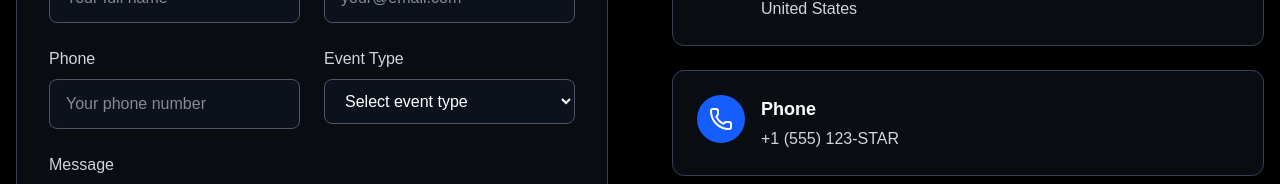
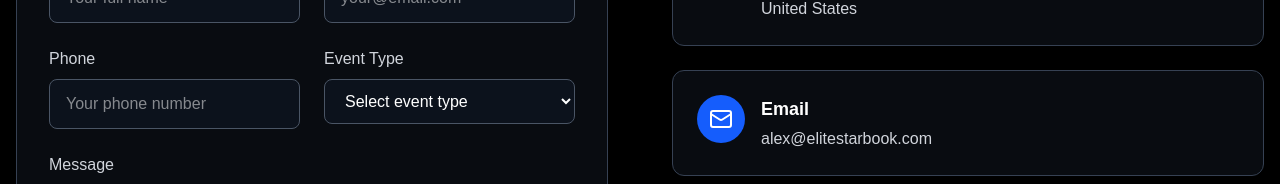
Before and after one commit to DDstar1/booking, a Next.js app: page /contact_us in a window 1280 px wide. Shown: the part 616-800 px from the top of the page. Built offline with nearby package versions, Linux system fonts and the light colour scheme; no server answers; the database is empty; a web font is replaced by a local one.

Commit message:
Removed number from contact us

```diff
--- a/app/contact_us/page.js
+++ b/app/contact_us/page.js
@@ -97,19 +97,7 @@ export default function ContactPage() {
                   </div>
                 </div>
 
-                <div className="bg-gray-800/30 rounded-xl p-6 border border-gray-700">
-                  <div className="flex items-start space-x-4">
-                    <div className="bg-blue-600 p-3 rounded-full">
-                      <Phone className="h-6 w-6 text-white" />
-                    </div>
-                    <div>
-                      <h3 className="text-white font-bold text-lg mb-1">
-                        Phone
-                      </h3>
-                      <p className="text-gray-300">+1 (555) 123-STAR</p>
-                    </div>
-                  </div>
-                </div>
+
 
                 <div className="bg-gray-800/30 rounded-xl p-6 border border-gray-700">
                   <div className="flex items-start space-x-4">
```
